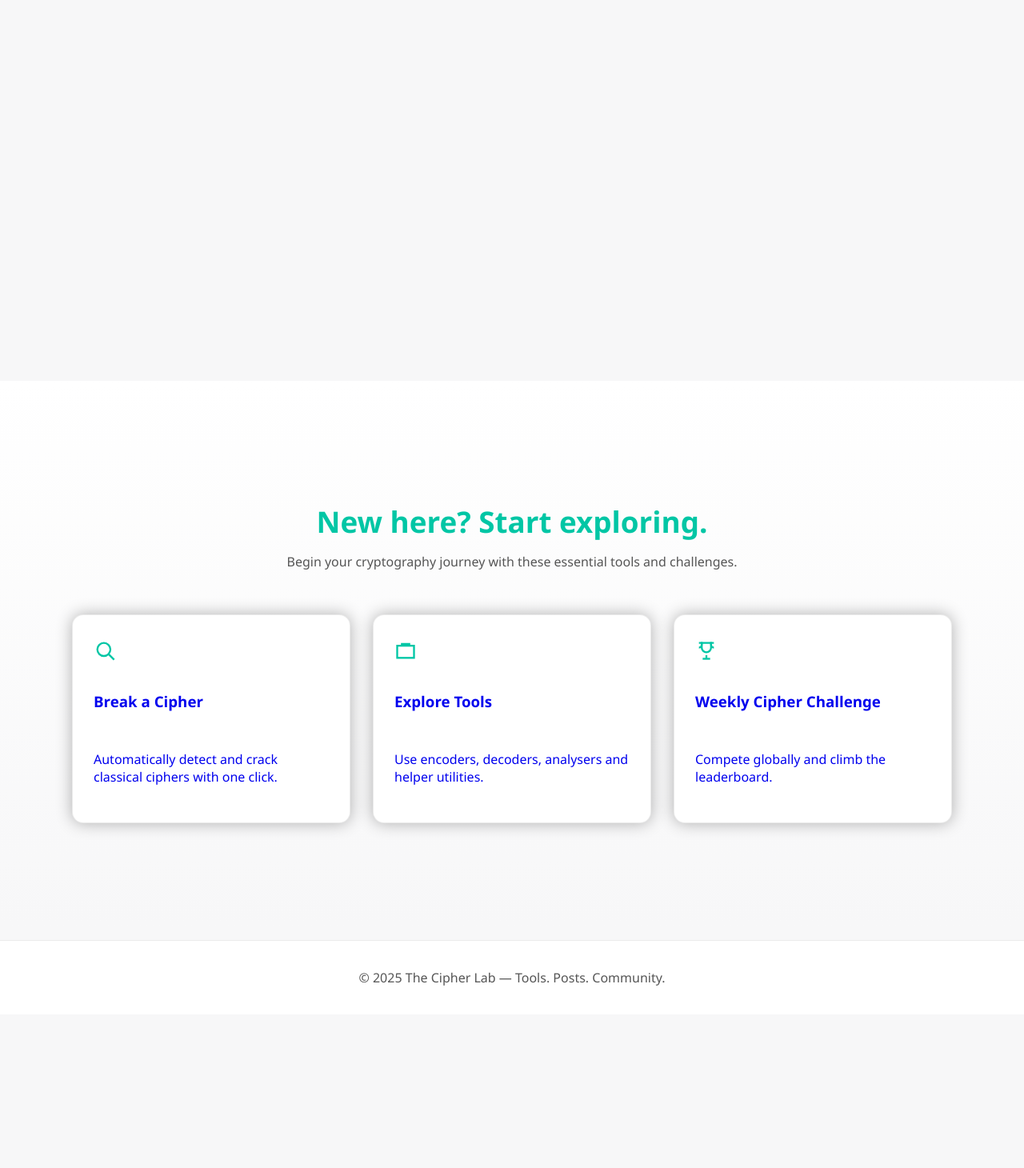
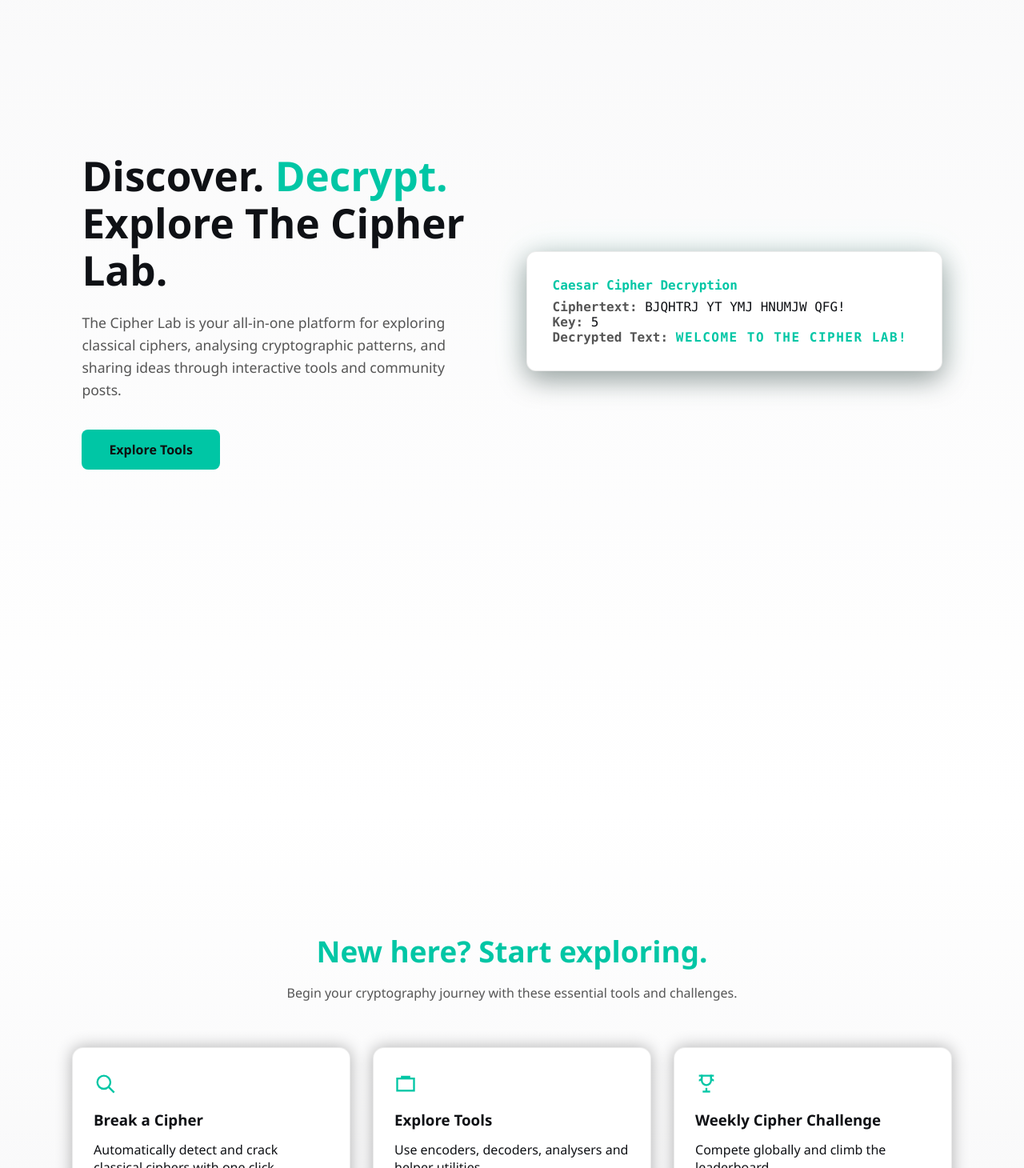
Before and after one commit to Gapryong-Kim/Cryptiq1, a Flask app: page / in a window 1280 px wide. Shown: the part 694-2154 px from the top of the page at 80% size. Run offline with Flask 3, Linux system fonts and the light colour scheme; data comes from the database, SQL or seed files in the repository.

Commit message:
Add files via upload

```diff
--- a/CryptiQ/templates/index.html
+++ b/CryptiQ/templates/index.html
@@ -43,7 +43,6 @@
       overflow-y: auto;
     }
 
-    /* Hide Scrollbar */
     @media (min-width: 900px) {
       ::-webkit-scrollbar { width: 0; background: transparent; }
       html { scrollbar-width: none; -ms-overflow-style: none; }
@@ -57,25 +56,29 @@
       align-items: stretch;
     }
 
-    /* =========================
-       FIXED HERO SECTION
-       ========================= */
+    /* === HERO (FIXED) === */
     .hero {
   display: flex;
   align-items: center;
   justify-content: space-between;
 
+  /* FIXED: don’t collapse behind nav */
+  min-height: 70vh;
+
   width: 100vw;
-      padding: 14vh 8% 10vh;
+  padding: 0 8%;
+  padding-top: 22vh;
+  padding-bottom: 10vh;
 
   background: linear-gradient(180deg, var(--bg) 0%, var(--panel) 100%);
-
   gap: 60px;
   box-sizing: border-box;
+
   opacity: 0;
   animation: fadeIn 1.2s ease forwards;
   transition: background 0.4s ease;
 }
+
 
     .hero-text {
       flex: 1;
@@ -90,12 +93,10 @@
       line-height: 1.15;
       margin: 0 0 22px;
       color: var(--text);
-      transition: color 0.4s ease;
     }
 
     .hero-text h1 span {
       color: var(--accent);
-      position: relative;
     }
 
     .hero-text p {
@@ -128,7 +129,6 @@
       display: flex;
       justify-content: center;
       animation: slideInRight 1.4s ease forwards;
-      animation-delay: 0.4s;
       opacity: 0;
     }
 
@@ -137,20 +137,22 @@
       background: var(--panel);
       border: 1px solid var(--border);
       border-radius: 12px;
+      padding: 32px;
       box-shadow: 0 0 50px rgba(0,255,213,0.08), 0 10px 35px rgba(0,0,0,0.4);
-      padding: 32px;
       font-family: "Consolas", monospace;
-      color: var(--text);
       animation: pulseGlow 5s ease-in-out infinite;
-      transition: 0.4s ease;
     }
 
     .cipher-header { color: var(--accent); font-weight: bold; margin-bottom: 8px; }
-    .cipher-line { font-size: 1rem; margin: 6px 0; }
     .cipher-label { color: var(--subtext); }
-    #cipher-output { color: var(--accent); font-weight: 600; }
 
-    /* === FIRST-TIME SECTION === */
+    #cipher-output {
+      color: var(--accent);
+      font-weight: 600;
+      letter-spacing: 1.5px;
+    }
+
+    /* === FIRST TIME SECTION === */
     .first-time {
       width: 100%;
       padding: 120px 0 130px;
@@ -164,8 +166,19 @@
       text-align: center;
     }
 
-    .ft-heading { font-size: 2.3rem; font-weight: 800; margin-bottom: 14px; }
-    .ft-subheading { color: var(--subtext); font-size: 1rem; margin: 0 auto 55px; max-width: 580px; }
+    .ft-heading {
+      font-size: 2.3rem;
+      font-weight: 800;
+      margin-bottom: 14px;
+    }
+
+    .ft-subheading {
+      color: var(--subtext);
+      font-size: 1rem;
+      max-width: 580px;
+      margin: 0 auto 55px;
+      line-height: 1.65;
+    }
 
     .ft-cards {
       display: grid;
@@ -180,32 +193,114 @@
       padding: 30px 26px;
       text-align: left;
       box-shadow: 0 0 20px rgba(0,0,0,0.30);
-      transition: 0.25s ease;
+      transition: all 0.25s ease;
       display: flex;
       flex-direction: column;
       gap: 14px;
       text-decoration: none;
     }
 
-    .ft-card:hover {
-      transform: translateY(-6px);
-      box-shadow: 0 0 40px rgba(0,255,213,0.12);
-      border-color: var(--accent);
+    .ft-card h3 { color: var(--text); margin: 0; }
+    .ft-card p { color: var(--subtext); margin: 0; }
+
+    /* scramble: keep same width as final text */
+   .scramble {
+  display: inline-block;
+  white-space: pre-wrap; /* FIX: allows wrapping while keeping intentional spacing */
+}
+
+
+    .footer-text {
+      width: 100%;
+      text-align: center;
+      background: var(--panel);
+      color: var(--subtext);
+      padding: 35px 20px;
+      font-size: 0.9rem;
+      border-top: 1px solid var(--border);
+    }
+
+
+  /* Fix hero visibility & nav overlap */
+main { padding-top: 90px; }
+
+@keyframes fadeIn {
+  from { opacity: 0; transform: translateY(20px); }
+  to { opacity: 1; transform: translateY(0); }
+}
+@keyframes slideInLeft {
+  from {
+    opacity: 0;
+    transform: translateX(-40px);
+  }
+  to {
+    opacity: 1;
+    transform: translateX(0);
+  }
+}
+
+@keyframes slideInRight {
+  from {
+    opacity: 0;
+    transform: translateX(40px);
+  }
+  to {
+    opacity: 1;
+    transform: translateX(0);
+  }
+}
+
+@keyframes fadeIn {
+  from {
+    opacity: 0;
+    transform: translateY(20px);
+  }
+  to {
+    opacity: 1;
+    transform: translateY(0);
+  }
+}
+/* === NAVBAR OFFSET FIX === */
+
+/* Declare real navbar height */
+:root {
+  --nav-height: 110px;   /* desktop */
+}
+
+@media (max-width: 900px) {
+  :root {
+    --nav-height: 140px; /* mobile hamburger layout (bigger) */
+  }
+}
+
+/* Push content below navbar */
+main {
+  padding-top: var(--nav-height);
+}
+
+/* Ensure hero never slips under navbar */
+.hero {
+  margin-top: 300px;
 }
 
   .scramble {
   display: inline-block;
-      min-width: 1ch;
+  white-space: normal !important;   /* allow wrapping */
+  overflow-wrap: break-word;        /* break long “words” */
+  word-break: break-word;           /* extra safety */
 }
 
-    /* FOOTER */
-    .footer-text {
-      text-align: center;
-      padding: 35px 20px;
-      background: var(--panel);
-      color: var(--subtext);
-      border-top: 1px solid var(--border);
+  /* === New Here Cards — Accent Hover Border === */
+.ft-card {
+  position: relative;
+  transition: border-color 0.25s ease, box-shadow 0.25s ease, transform 0.2s ease;
 }
+
+.ft-card:hover {
+  border-color: var(--accent);
+  transform: translateY(-3px);
+}
+
   </style>
 </head>
 
@@ -215,15 +310,19 @@
 
   <main>
 
-    <!-- HERO -->
+    <!-- HERO FIXED & RESTORED -->
     <section class="hero">
       <div class="hero-text">
         <h1>Discover. <span>Decrypt.</span><br>Explore The Cipher Lab.</h1>
 
-        <p>The Cipher Lab is your all-in-one platform for exploring classical ciphers,
-        analysing cryptographic patterns, and sharing ideas through interactive tools and community posts.</p>
+        <p>
+          The Cipher Lab is your all-in-one platform for exploring classical ciphers,
+          analysing cryptographic patterns, and sharing ideas through interactive tools and community posts.
+        </p>
 
-        <a href="{{ url_for('breaker') }}"><button class="cta">Explore Tools</button></a>
+        <a href="{{ url_for('breaker') }}">
+          <button class="cta">Explore Tools</button>
+        </a>
       </div>
 
       <div class="hero-code">
@@ -247,7 +346,7 @@
       </div>
     </section>
 
-    <!-- FIRST TIME SECTION -->
+    <!-- FIRST TIME -->
     <section class="first-time">
       <div class="ft-container">
 
@@ -256,9 +355,10 @@
 
         <div class="ft-cards">
 
+          <!-- Break a Cipher -->
           <a href="{{ url_for('breaker') }}" class="ft-card">
             <div class="ft-icon">
-              <svg width="28" height="28" viewBox="0 0 24 24" stroke="var(--accent)" stroke-width="2" fill="none">
+              <svg width="28" height="28" viewBox="0 0 24 24" fill="none" stroke="var(--accent)" stroke-width="2">
                 <circle cx="11" cy="11" r="7"></circle>
                 <line x1="16" y1="16" x2="22" y2="22"></line>
               </svg>
@@ -267,9 +367,10 @@
             <p><span class="scramble" data-final="Automatically detect and crack classical ciphers with one click."></span></p>
           </a>
 
+          <!-- Tools -->
           <a href="{{ url_for('tools') }}" class="ft-card">
             <div class="ft-icon">
-              <svg width="28" height="28" viewBox="0 0 24 24" stroke="var(--accent)" fill="none" stroke-width="2">
+              <svg width="28" height="28" viewBox="0 0 24 24" fill="none" stroke="var(--accent)" stroke-width="2">
                 <rect x="3" y="7" width="18" height="13"></rect>
                 <path d="M8 7V5h8v2"></path>
               </svg>
@@ -278,9 +379,10 @@
             <p><span class="scramble" data-final="Use encoders, decoders, analysers and helper utilities."></span></p>
           </a>
 
+          <!-- Weekly Challenge -->
           <a href="{{ url_for('weekly_page') }}" class="ft-card">
             <div class="ft-icon">
-              <svg width="28" height="28" viewBox="0 0 24 24" stroke="var(--accent)" fill="none" stroke-width="2">
+              <svg width="28" height="28" viewBox="0 0 24 24" fill="none" stroke="var(--accent)" stroke-width="2">
                 <path d="M8 21h8"></path>
                 <path d="M12 17v4"></path>
                 <path d="M7 4h10v5a5 5 0 0 1-10 0V4z"></path>
@@ -293,16 +395,15 @@
           </a>
 
         </div>
+
       </div>
     </section>
 
     <p class="footer-text">© 2025 The Cipher Lab — Tools. Posts. Community.</p>
-
   </main>
-
 <script>
 /* ===============================
-   CAESAR TYPE ANIMATION
+   Caesar Cipher Typing Animation
 ================================ */
 const ciphertext = "BJQHTRJ YT YMJ HNUMJW QFG!";
 const shift = 5;
@@ -310,76 +411,133 @@ const output = document.getElementById("cipher-output");
 
 function caesarDecrypt(char, shift) {
   const code = char.charCodeAt(0);
-  if (code >= 65 && code <= 90) return String.fromCharCode(((code - 65 - shift + 26) % 26) + 65);
-  if (code >= 97 && code <= 122) return String.fromCharCode(((code - 97 - shift + 26) % 26) + 97);
+  if (code >= 65 && code <= 90)
+    return String.fromCharCode(((code - 65 - shift + 26) % 26) + 65);
+  if (code >= 97 && code <= 122)
+    return String.fromCharCode(((code - 97 - shift + 26) % 26) + 97);
   return char;
 }
 
-let idx = 0;
-let dec = "";
+let index = 0;
+let decrypted = "";
 
 function typeDecrypt() {
-  if (idx < ciphertext.length) {
-    dec += caesarDecrypt(ciphertext[idx], shift);
-    output.textContent = dec;
-    idx++;
+  if (index < ciphertext.length) {
+    decrypted += caesarDecrypt(ciphertext[index], shift);
+    output.textContent = decrypted;
+    index++;
     setTimeout(typeDecrypt, 40);
   }
 }
 
-window.addEventListener("load", () => setTimeout(typeDecrypt, 1400));
+window.addEventListener("load", () => setTimeout(typeDecrypt, 1200));
+
+
 
 /* ===============================
-   SCRAMBLE HACKER DECRYPT
+   Scramble → Decrypt
+   (Word-matched, Blue → White)
 ================================ */
-function generateScramble(len) {
+
+function randomChar() {
   const chars = "ABCDEFGHIJKLMNOPQRSTUVWXYZ0123456789#%@&*";
-  let s = "";
-  for (let i = 0; i < len; i++) s += chars[Math.floor(Math.random()*chars.length)];
-  return s;
+  return chars[Math.floor(Math.random() * chars.length)];
 }
 
-const scrambleTargets = document.querySelectorAll(".scramble");
+function generateInitialState(final) {
+  return [...final].map(ch => ch === " " ? " " : randomChar());
+}
 
-scrambleTargets.forEach((el) => {
-  const final = el.dataset.final;
-  const len = final.length;
+const targets = document.querySelectorAll(".scramble");
 
-  let frame = 0;
-  const totalFrames = 90;
+targets.forEach((el) => {
+  const finalText = el.dataset.final;
+  const length = finalText.length;
+
+  let state = generateInitialState(finalText);
+
+  // Build HTML structure with spans
+  el.innerHTML = state
+    .map((c, i) =>
+      finalText[i] === " "
+        ? " "
+        : `<span data-index="${i}" style="color: var(--accent);">${c}</span>`
+    )
+    .join("");
+
+  const spans = el.querySelectorAll("span");
+
+  // Build reveal list (non-space positions)
+  let revealOrder = [...Array(length).keys()].filter(i => finalText[i] !== " ");
+
+  // Shuffle reveal order (Fisher-Yates)
+  for (let i = revealOrder.length - 1; i > 0; i--) {
+    const j = Math.floor(Math.random() * (i + 1));
+    [revealOrder[i], revealOrder[j]] = [revealOrder[j], revealOrder[i]];
+  }
+
+  let idx = 0;
 
   function animate() {
-    let out = "";
-    const progress = frame / totalFrames;
-    const revealIndex = Math.floor(progress * len);
+    // Scramble all not-yet-revealed chars
+    state.forEach((ch, i) => {
+      if (finalText[i] !== " " && state[i] !== finalText[i]) {
+        const span = el.querySelector(`span[data-index="${i}"]`);
+        if (span) span.textContent = randomChar();
+      }
+    });
 
-    for (let i = 0; i < len; i++) {
-      if (i < revealIndex) out += final[i];
-      else out += generateScramble(1);  // always full-length
+    // Reveal one character per frame
+    if (idx < revealOrder.length) {
+      const pos = revealOrder[idx];
+      state[pos] = finalText[pos];
+
+      const span = el.querySelector(`span[data-index="${pos}"]`);
+      if (span) {
+        span.textContent = finalText[pos];
+
+        // 🔥 BLUE → WHITE transition (permanent white)
+        span.style.transition = "color 0.25s ease";
+        span.style.color = "var(--text)";
       }
 
-    el.textContent = out;
-    frame++;
+      idx++;
+    }
 
-    if (frame <= totalFrames) {
-      setTimeout(animate, 28 + Math.random() * 32);
+    if (idx < revealOrder.length) {
+      setTimeout(animate, 45 + Math.random() * 25);
     } else {
-      el.textContent = final;
+      // Ensure finished state is correct
+      for (let i = 0; i < length; i++) {
+        if (finalText[i] !== " ") {
+          const span = el.querySelector(`span[data-index="${i}"]`);
+          if (span) {
+            span.textContent = finalText[i];
+            span.style.color = "var(--text)"; // final white
+          }
+        }
+      }
     }
   }
 
-  const observer = new IntersectionObserver((entries) => {
-    entries.forEach((e) => {
+  // Only start when visible
+  const observer = new IntersectionObserver(
+    entries => {
+      entries.forEach(e => {
         if (e.isIntersecting) {
           animate();
           observer.unobserve(el);
         }
       });
-  }, { threshold: 0.35 });
+    },
+    { threshold: 0.25 }
+  );
 
   observer.observe(el);
 });
 </script>
 
+
+
 </body>
 </html>
```
Lines whose indentation alone changed are shown as unchanged.
